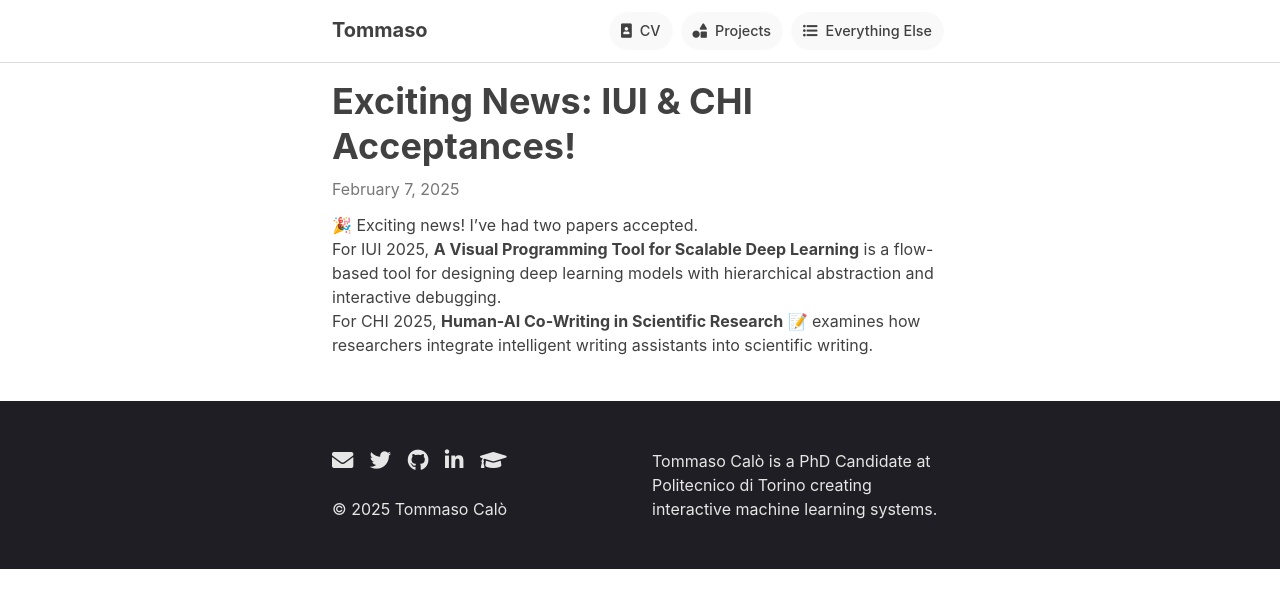
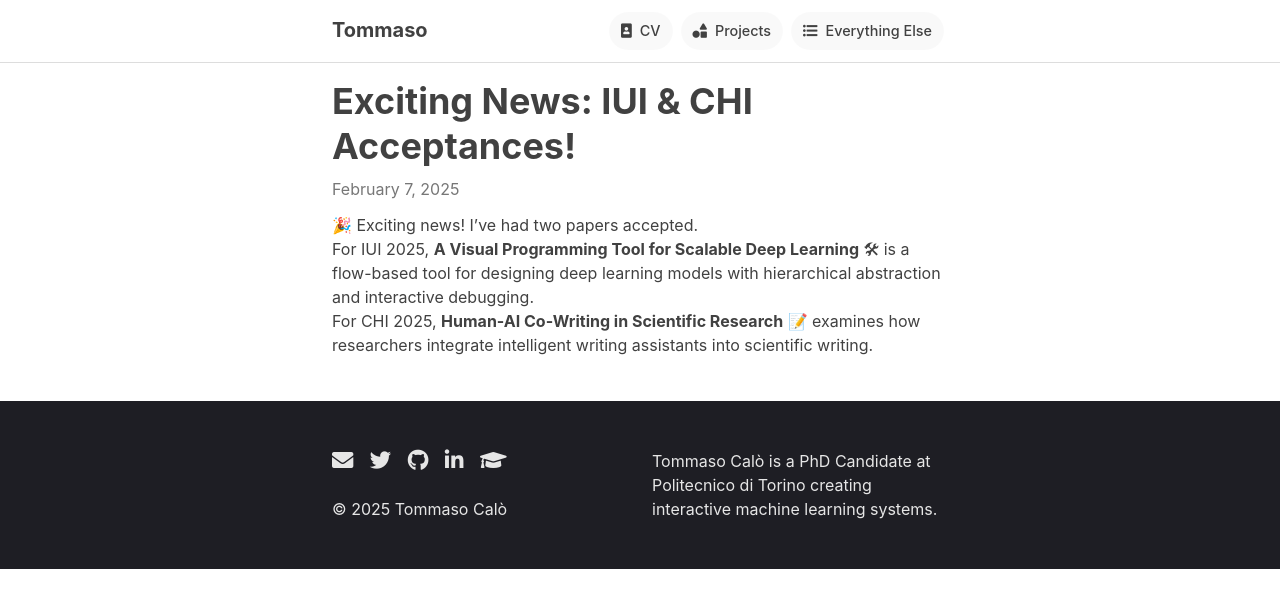
Before and after one commit to tommasocalo/tommasocalo.github.io, a Jekyll site: the page built from _posts/news/2025-02-07-confs.md, in a window 1280 px wide. Shown: the top 608 px of the page. Built offline with Jekyll 4.4.1, drawn with Linux system fonts in a browser that asks for light colours; nearby versions of some CDN libraries; some web fonts are replaced.

```diff
--- a/_posts/news/2025-02-07-confs.md
+++ b/_posts/news/2025-02-07-confs.md
@@ -5,5 +5,5 @@ categories: [news]
 ---
 
 🎉 Exciting news! I've had two papers accepted.
-For IUI 2025, **A Visual Programming Tool for Scalable Deep Learning**  is a flow-based tool for designing deep learning models with hierarchical abstraction and interactive debugging.
+For IUI 2025, **A Visual Programming Tool for Scalable Deep Learning** 🛠 is a flow-based tool for designing deep learning models with hierarchical abstraction and interactive debugging.
 For CHI 2025, **Human-AI Co-Writing in Scientific Research** 📝 examines how researchers integrate intelligent writing assistants into scientific writing.
```
Also changed, not shown: _posts/papers/2023-05-30-llmeud.md (+2 -2 lines).
